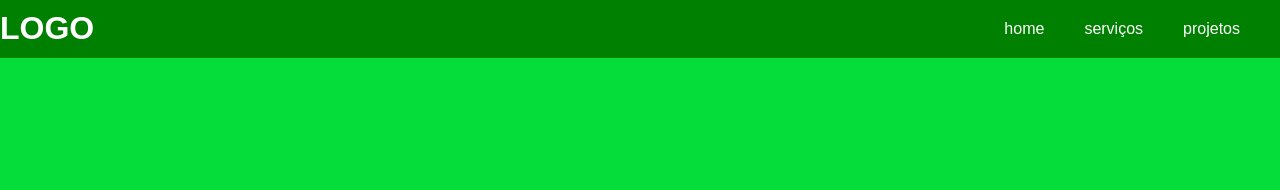
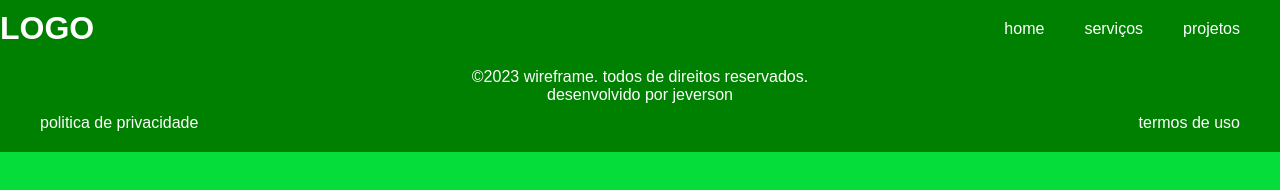
Before and after one commit to JeversonJ1/portifolio-inicial, a plain HTML site: page index.html in a window 1280 px wide. Drawn offline with Linux system fonts and the light colour scheme.

Commit message:
crindo rodape

```diff
--- a/css/styles.css
+++ b/css/styles.css
@@ -27,3 +27,10 @@ a{
 color:white ;
 text-decoration:none;
 padding: 10px 20px;}
+
+footer{justify-content: space-between;
+    background: green;
+    backdrop-filter:blur(10px);
+    color: white;
+    padding: 10px 0;
+    text-align: center;}
--- a/index.html
+++ b/index.html
@@ -17,6 +17,17 @@
             </nav>
 
     </header>
+    <main>
+
+    </main>
+    <footer>
+        <p>&copy;2023 wireframe. todos de direitos reservados.</p>
+        <p>desenvolvido por jeverson</p>
+        <nav>
+            <a href="#">politica de privacidade</a>
+            <a href="#">termos de uso</a>
+        </nav>
+    </footer>
 
 </body>
 </html>
```
